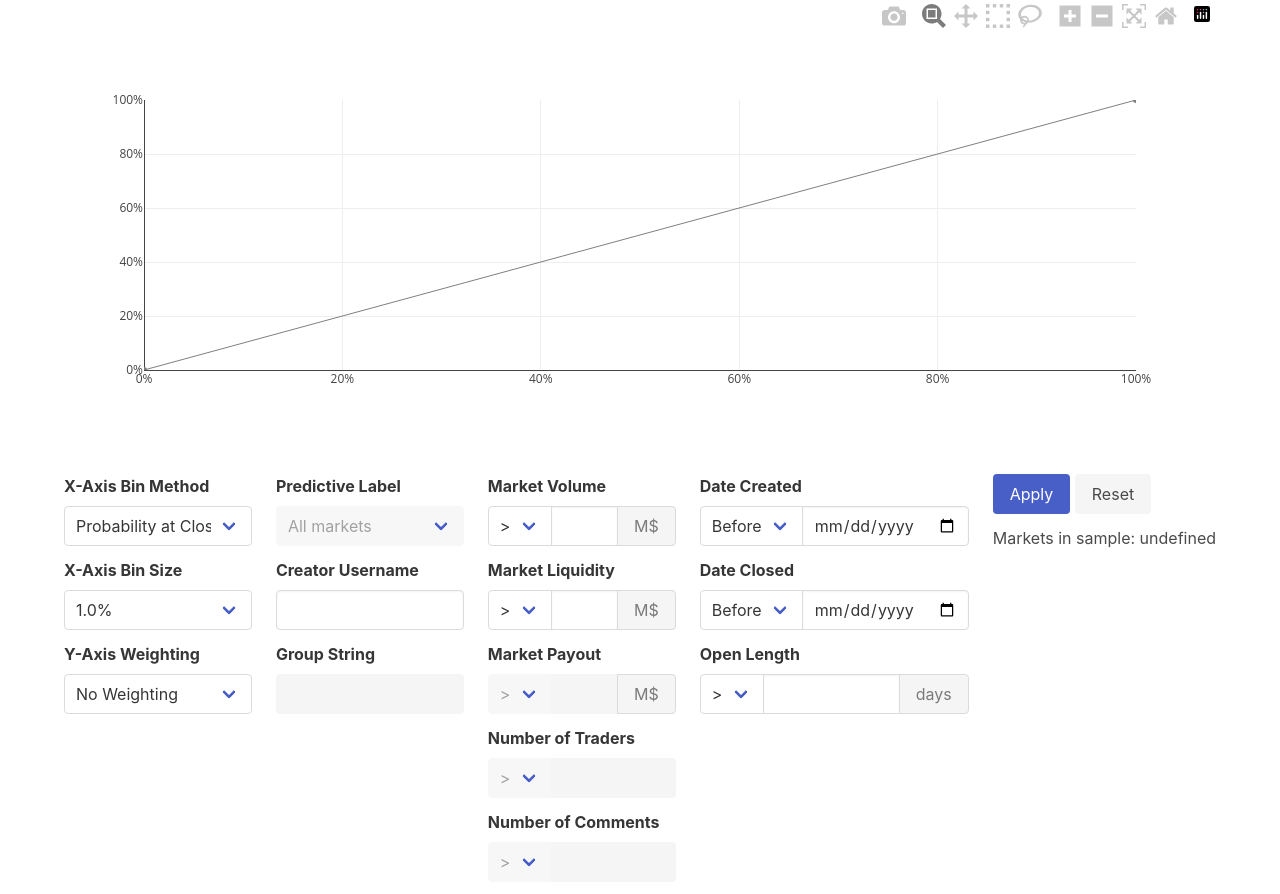
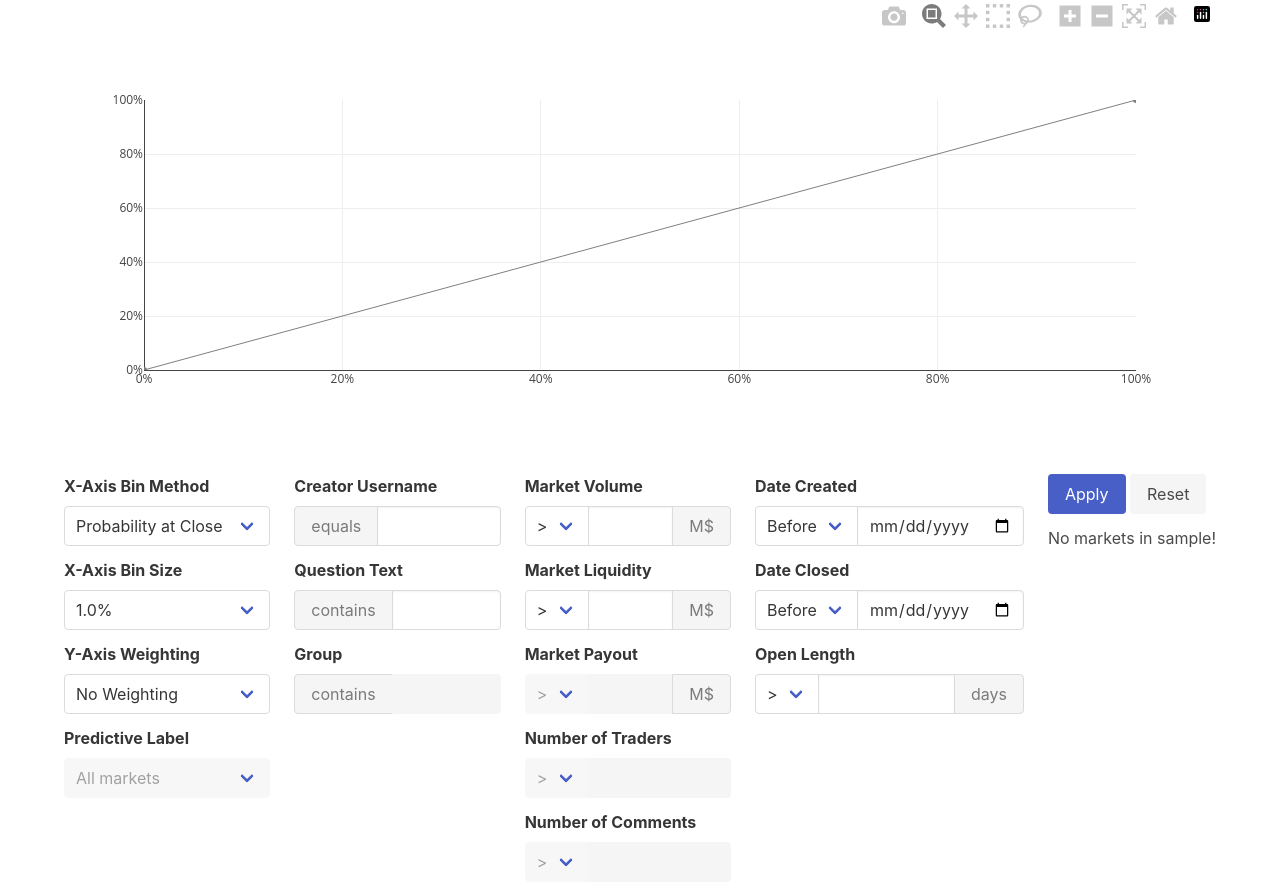
Before and after one commit to wasabipesto/calibration-site, a Flask app: page /manifold in a window 1280 px wide. Run offline with Flask 3, Linux system fonts and the light colour scheme; data that the repository does not hold is empty; some libraries are stand-ins or nearby versions.

Commit message:
text filters

```diff
--- a/app.py
+++ b/app.py
@@ -17,10 +17,14 @@
 
 class Market(BaseModel):
     manifold_id = pw.CharField(unique=True)
+    manifold_url = pw.CharField()
+    question_text = pw.CharField()
     creator_username = pw.CharField()
     created_date = pw.DateTimeField()
     closed_date = pw.DateTimeField()
+    open_days = pw.IntegerField()
     volume = pw.IntegerField()
+    liquidity = pw.IntegerField()
     resolved_date = pw.DateTimeField()
     resolved_prob = pw.DecimalField()
     prob_at_close = pw.DecimalField()
@@ -82,8 +86,11 @@
     else:
         raise ValueError('Could not get resolved probability:', market)
 
-def prob_at_close(market):
+def get_prob_at_close(market):
     return market['probability']
+
+def get_open_days(market):
+    return (get_timestamp(market, 'closeTime')-get_timestamp(market, 'createdTime')).days
 
 def refresh_data():
     print('Starting cache refresh...')
@@ -100,7 +107,7 @@
     for market in markets_raw:
         if not markets_raw.index(market) % 5000:
             # show progress
-            print('Data download:', markets_raw.index(market), '/', len(markets_raw))
+            print('Data download:', markets_raw.index(market), '/', len(markets_raw), '@', round(markets_raw.index(market)/(datetime.now()-ts0).seconds), 'mps')
         if market.get('isResolved') and \
             market.get('mechanism') == 'cpmm-1' and \
             market.get('outcomeType') == 'BINARY' and \
@@ -109,13 +116,17 @@
             #fmarket = get_full_market(market['id'])
             newly_resolved_markets.append({
                 'manifold_id': market['id'],
+                'manifold_url': market['url'],
+                'question_text': market['question'],
                 'creator_username': market['creatorUsername'],
                 'created_date': get_timestamp(market, 'createdTime'),
                 'closed_date': get_timestamp(market, 'closeTime'),
+                'open_days': get_open_days(market),
                 'volume': market['volume'],
+                'liquidity': market['totalLiquidity'],
                 'resolved_date': get_timestamp(market, 'resolutionTime'),
                 'resolved_prob': get_resolved_prob(market),
-                'prob_at_close': prob_at_close(market),
+                'prob_at_close': get_prob_at_close(market),
             })
     print('Downloaded all data in', (datetime.now()-ts0).seconds, 'seconds.')
 
@@ -141,7 +152,7 @@
 def index_manifold():
     return render_template('manifold.html')
 
-def filter_again_gtlt(markets, request, attr):
+def filter_numeric_gtlt(markets, request, attr):
     if request.form.get(attr+'_val') and request.form.get(attr+'_mod'):
         if request.form.get(attr+'_mod') == 'gt':
             markets = markets.where(getattr(Market, attr) >= request.form.get(attr+'_val'))
@@ -150,9 +161,15 @@
     #print(str(len(markets))+' markets remaining after '+attr+' filter.')
     return markets
 
-def filter_again_equals(markets, request, attr):
+def filter_text_equals(markets, request, attr):
     if request.form.get(attr):
         markets = markets.where(getattr(Market, attr) == request.form.get(attr))
+    #print(str(len(markets))+' markets remaining after '+attr+' filter.')
+    return markets
+
+def filter_text_conatins(markets, request, attr):
+    if request.form.get(attr):
+        markets = markets.where(getattr(Market, attr).contains(request.form.get(attr)))
     #print(str(len(markets))+' markets remaining after '+attr+' filter.')
     return markets
 
@@ -164,17 +181,18 @@
     markets = Market.select()
 
     # filter by each criterion
-    #markets = filter_again_bool(markets, request, 'is_predictive')
-    markets = filter_again_equals(markets, request, 'creator_username')
-    #markets = filter_again_contains(markets, request, 'group_string')
-    markets = filter_again_gtlt(markets, request, 'volume')
-    #markets = filter_again_gtlt(markets, request, 'liquidity')
-    #markets = filter_again_gtlt(markets, request, 'payout')
-    #markets = filter_again_gtlt(markets, request, 'num_traders')
-    #markets = filter_again_gtlt(markets, request, 'num_comments')
-    #markets = filter_again_gtlt(markets, request, 'date_created')
-    #markets = filter_again_gtlt(markets, request, 'date_closed')
-    #markets = filter_again_gtlt(markets, request, 'open_days')
+    #markets = filter_bool(markets, request, 'is_predictive')
+    markets = filter_text_equals(markets, request, 'creator_username')
+    markets = filter_text_conatins(markets, request, 'question_text')
+    #markets = filter_text_conatins(markets, request, 'group_string')
+    markets = filter_numeric_gtlt(markets, request, 'volume')
+    markets = filter_numeric_gtlt(markets, request, 'liquidity')
+    #markets = filter_numeric_gtlt(markets, request, 'payout')
+    #markets = filter_numeric_gtlt(markets, request, 'num_traders')
+    #markets = filter_numeric_gtlt(markets, request, 'num_comments')
+    markets = filter_numeric_gtlt(markets, request, 'date_created')
+    markets = filter_numeric_gtlt(markets, request, 'date_closed')
+    markets = filter_numeric_gtlt(markets, request, 'open_days')
 
     if len(markets) == 0:
         return jsonify({
@@ -246,7 +264,7 @@
     # assemble data to return
     data = {
         'status': 'success',
-        'x': list(xbins.keys()),
+        'x': [],
         'y': [],
         'title': 'Calibration Plot',
         'xlabel': xbin_data[xaxis_attr]['xlabel'],
@@ -259,10 +277,10 @@
     for xv in xbins:
         xb = xbins[xv]
         if len(xb['v']):
-            value_sumproduct = sum([xb['v'][i]*xb['w'][i] for i in range(len(xb['v']))])
+            sumproduct = sum([xb['v'][i]*xb['w'][i] for i in range(len(xb['v']))])
             weight_sum = sum(xb['w'])
             data['x'].append(xv)
-            data['y'].append(value_sumproduct / weight_sum)
+            data['y'].append(sumproduct / weight_sum)
             data['num_markets'].append(len(xb['v']))
             data['num_markets_total'] += len(xb['v'])
     return jsonify(data)
--- a/templates/manifold.html
+++ b/templates/manifold.html
@@ -60,8 +60,6 @@
                 </div>
               </div>
             </div>
-          </div>
-          <div class="column">
             <label class="label" for="is_predictive">Predictive Label</label>
             <div class="field">
               <div class="control is-expanded">
@@ -74,16 +72,33 @@
                 </div>
               </div>
             </div>
+          </div>
+          <div class="column">
             <label class="label" for="creator_username">Creator Username</label>
-            <div class="field">
+            <div class="field has-addons">
+              <p class="control">
+                <a class="button is-static">equals</a>
+              </p>
               <div class="control">
                 <input class="input" type="text" name="creator_username" id="creator_username" />
               </div>
             </div>
-            <label class="label" for="group_string">Group String</label>
-            <div class="field">
+            <label class="label" for="question_text">Question Text</label>
+            <div class="field has-addons">
+              <p class="control">
+                <a class="button is-static">contains</a>
+              </p>
               <div class="control">
-                <input class="input" type="text" name="group_string" id="group_string" disabled />
+                <input class="input" type="text" name="question_text" id="question_text" />
+              </div>
+            </div>
+            <label class="label" for="group_text">Group</label>
+            <div class="field has-addons">
+              <p class="control">
+                <a class="button is-static">contains</a>
+              </p>
+              <div class="control">
+                <input class="input" type="text" name="group_text" id="group_text" disabled />
               </div>
             </div>
           </div>
@@ -238,7 +253,8 @@
           'ybin_modifier',
           'is_predictive',
           'creator_username',
-          'group_string',
+          'question_text',
+          'group_text',
           'volume_val',
           'volume_mod',
           'liquidity_val',
@@ -347,7 +363,11 @@
       }
 
       function updateResponseField(data) {
-        document.getElementById('query_response_details').textContent = 'Markets in sample: ' + data.num_markets_total
+        if (data.status == 'success') {
+          document.getElementById('query_response_details').textContent = 'Markets in sample: ' + data.num_markets_total
+        } else if (data.status == 'error') {
+          document.getElementById('query_response_details').textContent = data.description
+        }
       }
     </script>
   </body>
```
Also changed, not shown: README.md.
